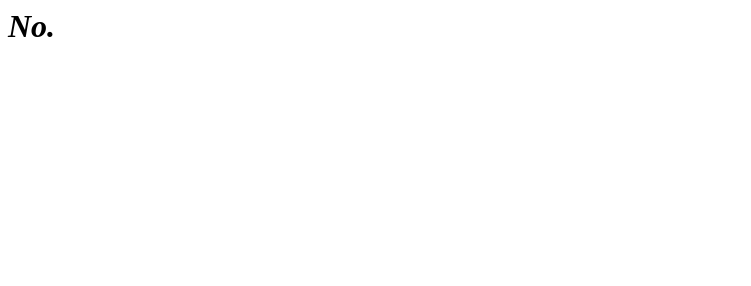
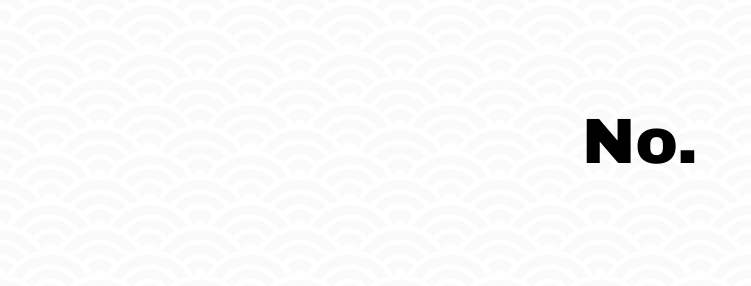
Before and after one commit to pathunstrom/isittoolatetotransition, a plain HTML site: page index.html in a window 1280 px wide. Shown: the whole page, without its empty margins (0-751 px from the left). Drawn offline with Linux system fonts and the light colour scheme.

Commit message:
Basic page structure & styling

```diff
--- a/index.html
+++ b/index.html
@@ -1 +1,11 @@
-<h1><em>No.<em></h1>
+<!DOCTYPE html>
+<html>
+	<head>
+		<title>Is it too late to transition?</title>
+		<link href='https://fonts.googleapis.com/css?family=Great+Vibes' rel='stylesheet' type='text/css' />
+		<link href="styles.css" rel='stylesheet' type='text/css' />
+	</head>
+	<body>
+		<h1><em>No.</em></h1>
+	</body>
+</html>
--- /dev/null
+++ b/styles.css
@@ -0,0 +1,21 @@
+body {
+	/* CSS background, adapted from http://lea.verou.me/css3patterns/#seigaiha */
+	background-color:#FAFAFA;
+	background-image:
+	radial-gradient(circle at 100% 150%, #FAFAFA 24%, white 25%, white 28%, #FAFAFA 29%, #FAFAFA 36%, white 36%, white 40%, transparent 40%, transparent),
+	radial-gradient(circle at 0    150%, #FAFAFA 24%, white 25%, white 28%, #FAFAFA 29%, #FAFAFA 36%, white 36%, white 40%, transparent 40%, transparent),
+	radial-gradient(circle at 50%  100%, white 10%, #FAFAFA 11%, #FAFAFA 23%, white 24%, white 30%, #FAFAFA 31%, #FAFAFA 43%, white 44%, white 50%, #FAFAFA 51%, #FAFAFA 63%, white 64%, white 71%, transparent 71%, transparent),
+	radial-gradient(circle at 100% 50%, white 5%, #FAFAFA 6%, #FAFAFA 15%, white 16%, white 20%, #FAFAFA 21%, #FAFAFA 30%, white 31%, white 35%, #FAFAFA 36%, #FAFAFA 45%, white 46%, white 49%, transparent 50%, transparent),
+	radial-gradient(circle at 0    50%, white 5%, #FAFAFA 6%, #FAFAFA 15%, white 16%, white 20%, #FAFAFA 21%, #FAFAFA 30%, white 31%, white 35%, #FAFAFA 36%, #FAFAFA 45%, white 46%, white 49%, transparent 50%, transparent);
+	background-size:100px 50px;
+}
+
+h1 {
+	text-align: center;
+	padding: 1em;
+
+	font-family:'Arial Black', 'Arial Bold', Gadget, sans-serif;
+	font-size: 64px;
+}
+
+em { font-style: normal; }
```
